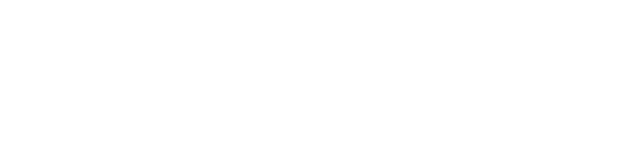
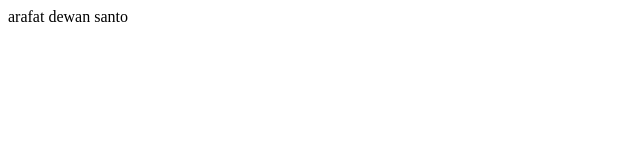
Before and after one commit to arafatdewansanto/adsanto, a plain HTML site: page index.html in a window 1280 px wide. Shown: the whole page, without its empty margins (0-640 px from the left). Drawn offline with Linux system fonts and the light colour scheme.

Commit message:
line add

```diff
--- a/index.html
+++ b/index.html
@@ -7,6 +7,6 @@
     <title>Document</title>
 </head>
 <body>
-
+    arafat dewan santo
 </body>
 </html>
```
